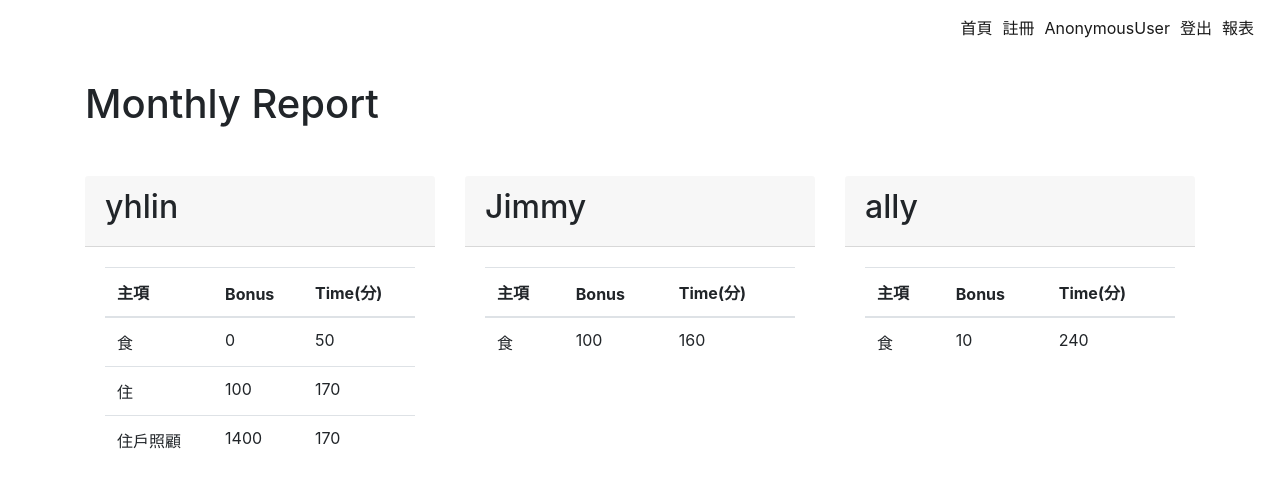
After one commit to JackyCafe/goodvilla_web, a Django app: page /app/report/2024/02 in a window 1280 px wide. The commit adds this page. Shown: the top 499 px of the page. Run offline with Django 4.2, Linux system fonts and the light colour scheme; data comes from the database, SQL or seed files in the repository; both versions use the stored data as it was after the commit; parts of the project's set-up code (start-up, migrations or seed data) failed here and were passed over; some libraries are stand-ins or nearby versions.

Commit message:
更新報表

```diff
--- /dev/null
+++ b/app/templates/account/report.html
@@ -0,0 +1,40 @@
+{% extends 'base.html' %}
+{% block title %}
+	報表
+{% endblock %}
+{% block content %}
+        <div class="container mt-4">
+        <h1 class="mb-4">Monthly Report</h1>
+        <div class="row">
+        {% for username, details in datas.items %}
+            <div class="col-md-4 mt-4">
+                <div class="card-header">
+                    <h2>{{ username }}</h2>
+                </div>
+                <div class="card-body">
+                    <table class="table">
+                        <thead>
+                            <tr>
+                                <th>主項</th>
+                                <th>Bonus</th>
+                                <th>Time(分)</th>
+                            </tr>
+                        </thead>
+                        <tbody>
+                            {% for detail in details %}
+                                <tr>
+                                    <td>{{ detail.major }}</td>
+                                    <td>{{ detail.bonus }}</td>
+                                    <td>{{ detail.total_time }}</td>
+                                </tr>
+                            {% endfor %}
+                        </tbody>
+                    </table>
+                </div>
+            </div>
+        {% endfor %}
+        </div>
+    </div>
+
+{% endblock %}
+</table>
--- a/app/templates/base.html
+++ b/app/templates/base.html
@@ -38,7 +38,9 @@
             {% endif %}
 
         </div>
-
+            <span class="navbar-text" style="margin-right: 10px;">
+            <a href="{% url 'app:index' %}">首頁</a>
+            </span>
             <span class="navbar-text" style="margin-right: 10px;">
             <a href="{% url 'app:register' %}">註冊</a>
             </span>
@@ -49,6 +51,13 @@
              <span class="navbar-text" style="margin-right: 10px;">
             <a href="{% url 'app:logout' %}">登出</a>
             </span>
+            <span class="navbar-text" style="margin-right: 10px;">
+                 {% now "Y" as current_year %} {# Extract the current year #}
+                 {% now "m" as current_month %} {# Extract the current month #}
+
+                <a href="{% url 'app:report' year=current_year month=current_month %}">報表</a>
+            </span>
+
         </ul>
     </div>
 
--- a/app/urls.py
+++ b/app/urls.py
@@ -25,7 +25,7 @@ urlpatterns = [
     path('login/', auth_views.LoginView.as_view(), name='login'),
     path('logout/', auth_views.LogoutView.as_view(), {'next_page': '/'}, name='logout'),
     path('register/', views.register, name='register'),
-    path('report/',views.report,name = 'report'),
+    path('report/<int:year>/<int:month>',views.report,name = 'report'),
     path('sub_view/<int:id>', subitem_view,name='sub_view'),
     path('detail_view/<int:id>', detail_view,name='detail_view'),
     path('create_work_record/<int:id>', create_work_record,name='create_work_record'),
--- a/app/views.py
+++ b/app/views.py
@@ -1,4 +1,5 @@
 from django.contrib.auth import authenticate, login
+from django.db.models import Sum
 from django.shortcuts import render
 
 # Create your views here.
@@ -12,6 +13,7 @@ from django.shortcuts import render, get_object_or_404, get_list_or_404, redirec
 # Create your views here.
 import logging
 
+from rest_framework import status
 from rest_framework.decorators import api_view
 from rest_framework.response import Response
 
@@ -96,5 +98,40 @@ def register(request):
 
 
 #Todo
-def report(request):
-    return None
+def report(request,year,month):
+
+    try:
+        year = int(year)
+        month = int(month)
+        datas = WorkRecord.objects.filter(
+            working_date__year=year,
+            working_date__month=month
+        ).annotate(
+            total_bonus=Sum('bonus'),
+            total_time = Sum('spend_time'),
+        ).values('user__username', 'detail__sub_item__major__item', 'total_bonus','total_time')
+        result = {}
+        for entry in datas:
+            username = entry['user__username']
+            major = entry['detail__sub_item__major__item']
+            total_bonus = entry['total_bonus']
+            total_time = entry['total_time']
+            if username not in result:
+                result[username] = []
+            existing_entry = next((item for item in result[username] if item['major'] == major), None)
+            if existing_entry:
+                # If the major already exists, update the bonus
+                existing_entry['bonus'] += total_bonus
+                existing_entry['total_time'] += total_time
+            else:
+                # If the major doesn't exist, add a new entry
+                result[username].append({'major': major, 'bonus': total_bonus, 'total_time':total_time})
+
+        print(result)
+        return render(request, 'account/report.html'
+                      ,{'datas':result})
+    except ValueError:
+        return Response({'error': 'Invalid year or month format'}, status=status.HTTP_400_BAD_REQUEST)
+
+    except Exception as e:
+        return HttpResponse({str(e)})
```
Also changed, not shown: app/static/jobs.js (+16 -4 lines), app/templates/app/index.html (+7 -1 lines), app/viewsets.py (+4 -4 lines), db.sqlite3.
